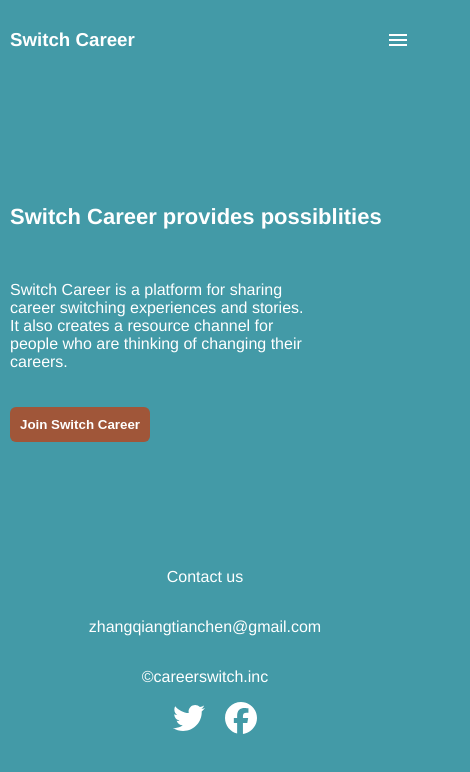
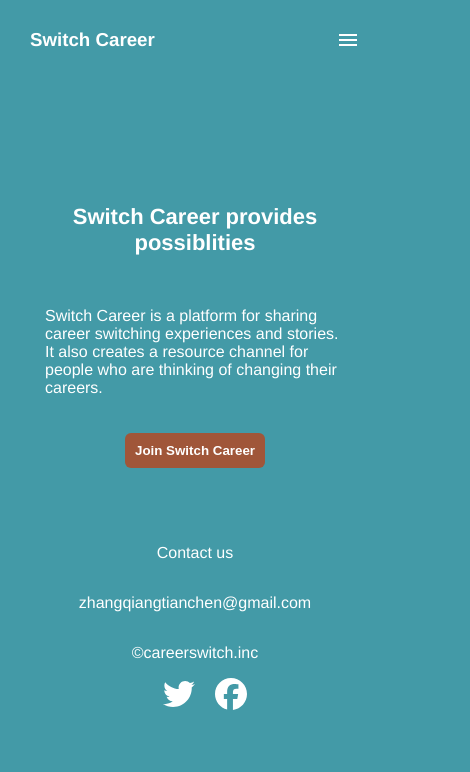
Before and after one commit to penguinasian/career-switch-guide, a Vue app in the folder switch-career/: page /about in a window 390 px wide. Shown: the top 772 px of the page, 470 px wide, since content can reach past the window. Built offline with nearby package versions, Linux system fonts and the light colour scheme.

Commit message:
modified media queries and modified menu bar display

```diff
--- a/switch-career/src/App.vue
+++ b/switch-career/src/App.vue
@@ -13,6 +13,7 @@
 
 
 }
+
 /*
 nav {
   padding: 30px;
--- a/switch-career/src/assets/global.css
+++ b/switch-career/src/assets/global.css
@@ -1,9 +1,14 @@
 body {
-  margin: 0 auto;
+  margin: auto;
   font-family: 'Segoe UI', Tahoma, Geneva, Verdana, sans-serif;
   color: #fff;
   background: #439aa7;
+  overflow-x: hidden;
 
+}
+
+html {
+  overflow-x: hidden;
 }
 
 a {
@@ -92,43 +97,6 @@ form {
   gap: 20px;
 }
 
-.modal {
-  position: fixed;
-  z-index: 9998;
-  top: 0px;
-  left: 0;
-  width: 100%;
-  height: 100%;
-  background-color: rgba(0, 0, 0, 0.5);
-  display: table;
-  transition: opacity 0.3s ease;
-  margin: auto;
-}
-
-.modal-container {
-  position: relative;
-  width: 400px;
-  height: 650px;
-  margin: 0px auto;
-  margin-top: 200px;
-  padding: 20px 30px;
-  background-color: #439aa7;
-  border-radius: 2px;
-  box-shadow: 0 2px 8px rgba(0, 0, 0, 0.33);
-  transition: all 0.3s ease;
-  border-radius: 8px;
-}
-
-.modal-container span {
-  position: absolute;
-  right: 0;
-  top: 0;
-  padding: 10px;
-}
-
-.modal-container span:hover {
-  cursor: pointer;
-}
 
 .user-stories {
   display: flex;
@@ -240,6 +208,9 @@ form {
 @media screen and (max-width: 480px) {
 
 
+  .hero {
+    width: 450px;
+  }
 
   .hero h1 {
     width: 400px;
--- a/switch-career/src/components/Footer.vue
+++ b/switch-career/src/components/Footer.vue
@@ -54,4 +54,8 @@ export default {
 .svg-inline--fa{
     margin-left: 20px;
 }
+
+/* Media Queries */
+
+
 </style>
--- a/switch-career/src/components/Navbar.vue
+++ b/switch-career/src/components/Navbar.vue
@@ -20,17 +20,27 @@
   </div>
 
   <div class="menu-bar" v-if="showMenu">
+
+      <p @click="closeMenu">X</p>
+
+
     <router-link to="/"><span>Home</span></router-link>
+    <hr>
     <router-link to="/about"><span>About</span></router-link>
+
+    <hr>
     <router-link to="/login" v-if="!isLoggedIn"
       ><span class="login-link">Log in</span></router-link
     >
+
     <router-link to="/profile" v-if="isLoggedIn"
       ><span @click="viewProfile">Profile</span></router-link
     >
+   <hr>
     <router-link to="/login" v-if="isLoggedIn"
       ><span class="login-link" @click="logOut">Log out</span></router-link
     >
+
   </div>
 </template>
 
@@ -55,9 +65,13 @@ export default {
       logOutUser(email, props.isLoggedIn);
     };
 
+    const closeMenu = () => {
+      showMenu.value = false
+    }
+
     const viewProfile = () => {};
 
-    return { toggle, logOut, email, viewProfile, showMenu };
+    return { toggle, logOut, email, viewProfile, showMenu, closeMenu };
   },
 };
 </script>
@@ -70,9 +84,11 @@ export default {
   margin: auto;
   padding: 10px;
   top: 0;
-
 }
 
+.nav-bar h3 {
+  margin-left: 50px;
+}
 
 .nav-links {
   display: flex;
@@ -92,30 +108,43 @@ export default {
 
 .menu-bar {
   display: none;
+
 }
 
- .material-symbols-outlined {
-    display: none;
-  }
-
+.material-symbols-outlined {
+  display: none;
+  margin-right: 20px;
+}
 
 /* media queries */
 
 @media screen and (max-width: 600px) {
+  .nav-bar h3 {
+    margin-left: 20px;
+  }
 
-  .nav-links span  {
+  .nav-links span {
     margin-right: 20px;
   }
-
 }
 
+@media screen and (max-width: 520px) {
+
+
+  .nav-bar h3 {
+    margin-left: 20px;
+  }
+
+  .nav-links span {
+    margin-right: 20px;
+  }
+}
 
 @media screen and (max-width: 480px) {
 
-  .nav-bar {
-    width: 400px;
+  hr {
+    width: 85%;
   }
-
   .material-symbols-outlined {
     display: block;
   }
@@ -124,16 +153,53 @@ export default {
     display: none;
   }
 
-   .menu-bar {
+
+  .menu-bar {
+
     display: flex;
     flex-direction: column;
-    gap: 15px;
+    align-items: flex-start;
+    gap: 30px;
     z-index: 10;
-    float: right;
-    background: rgba(0, 0, 0, 0.08);
+    position: fixed;
+    left: 0;
+    top: 0;
+    background: #439aa7;
+    opacity: 0.98;
     padding: 10px;
     border-radius: 5px;
+    width: 100%;
+    height: 100%;
+  }
+
+  .menu-bar a {
+    margin-top: 20px;
+    margin-left: 30px;
+    font-weight: bold;
+  }
+
+
+
+  .menu-bar p {
+    width: 85%;
+    text-align: right;
+    font-size: 26px;
+  }
+
+  .menu-bar p:hover {
+    cursor: pointer;
+  }
+
+  .menu-bar span {
+    font-size: 20px;
+  }
+
+  .menu-bar a:nth-child(1) {
+    padding-top: 50px;
+  }
+
+  .home {
+    display: none;
   }
 }
-
 </style>
--- a/switch-career/src/views/About.vue
+++ b/switch-career/src/views/About.vue
@@ -19,6 +19,7 @@
 import useRequireAuth from "@/composables/useRequireAuth";
 import Navbar from "../components/Navbar.vue";
 import Footer from "../components/Footer.vue";
+import { ref } from "vue";
 
 export default {
   name: "About",
@@ -26,8 +27,7 @@ export default {
 
   setup() {
 
-    const userEmail = localStorage.getItem("email");
-    const { isLoggedIn } = useRequireAuth(userEmail);
+    const isLoggedIn = ref(true)
 
 
     return { isLoggedIn };
@@ -40,6 +40,7 @@ export default {
 
   margin: auto;
   margin-top: 100px;
+
   display: flex;
   flex-direction: column;
   align-items: center;
@@ -52,12 +53,7 @@ export default {
   text-align: start;
 }
 
-.footer {
-  bottom: 0;
-  position: absolute;
-  padding: 10px;
-  margin-bottom: 100px;
-}
+
 
 /* media queries  */
 
@@ -82,10 +78,26 @@ export default {
   }
 }
 
+@media screen and (max-width: 600px) {
+
+  h1 {
+    width: 300px;
+    text-align: start;
+  }
+
+  .about {
+    width: 500px
+  }
+}
+
 @media screen and (max-width: 480px) {
 
   .about {
-    width: 450px
+    width: 420px;
+  }
+
+  .about h1 {
+    text-align: center;
   }
 
   .about p {
@@ -93,12 +105,14 @@ export default {
   }
 }
 
-@media screen and (max-width: 480px) {
+@media screen and (max-width: 440px) {
 
   .about {
-    width: 450px;
-    align-items: flex-start;
+    width: 400px;
+  }
 
+  .about h1 {
+    text-align: center;
   }
 
   .about p {
@@ -106,4 +120,41 @@ export default {
   }
 }
 
+@media screen and (max-width: 400px) {
+
+  .about {
+    width: 350px;
+  }
+
+  .about h1 {
+    text-align: center;
+  }
+
+  .about p {
+    width: 300px
+  }
+}
+
+@media screen and (max-width: 375px) {
+
+  .body {
+    width: 375px;
+    margin: auto;
+  }
+
+  .about {
+    width: 350px;
+
+  }
+
+  .about h1 {
+    text-align: center;
+  }
+
+  .about p {
+    width: 300px;
+    text-align: center;
+  }
+}
+
 </style>
--- a/switch-career/src/views/HomeView.vue
+++ b/switch-career/src/views/HomeView.vue
@@ -308,9 +308,17 @@ form {
     width: 160px;
     height: 280px;
   }
+
+  .website-guide-section {
+    flex-direction: column;
+  }
 }
 
 @media screen and (max-width: 480px) {
+
+  .home {
+    width: 350px;
+  }
 
   .hero {
 
@@ -336,5 +344,14 @@ form {
   }
 }
 
+@media screen and (max-width: 375px) {
+
+  .home {
+    width: 350px;
+  }
+
+
+}
+
 
 </style>
```
Also changed, not shown: 1 other file (tests, documents, lock files or other folders).
